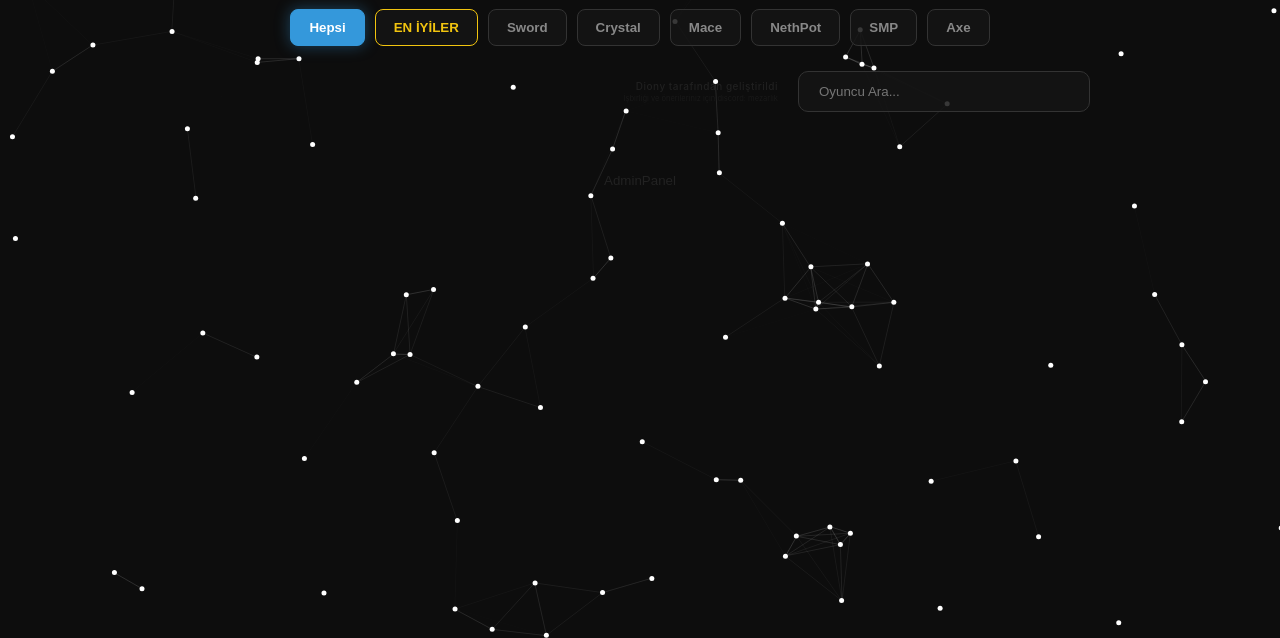
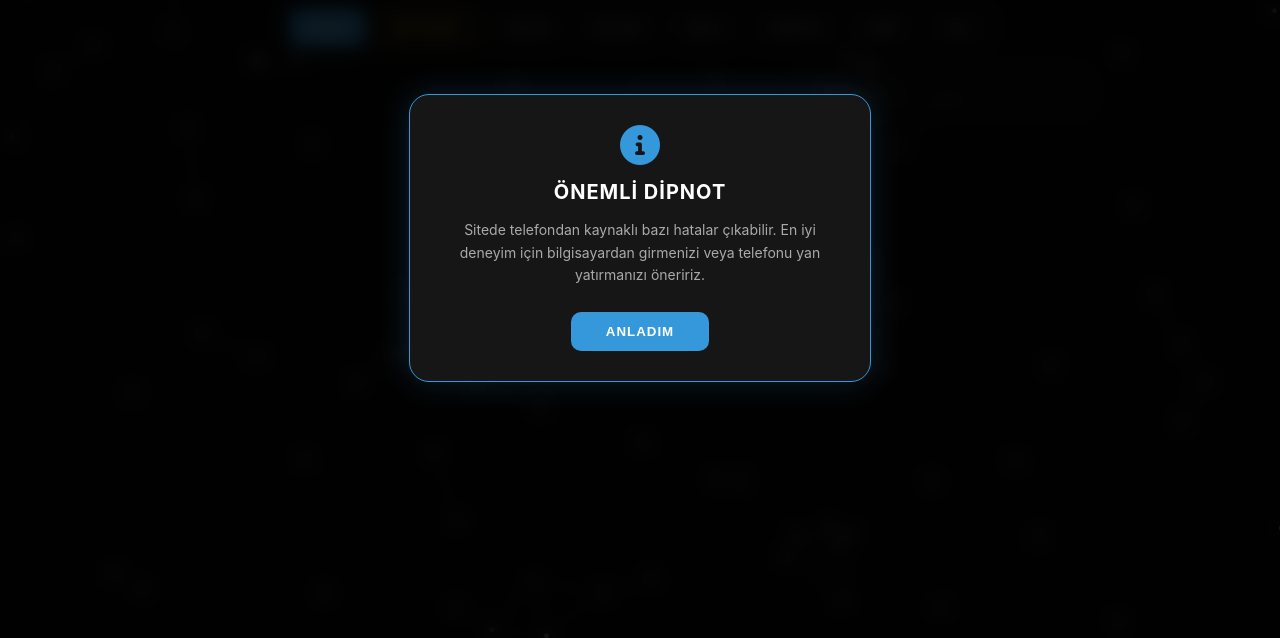
Before and after one commit to Dionysos838/tiertest-1.9-, a plain HTML site: page tiertest3/index.html in a window 1280 px wide. Shown: the part 162-800 px from the top of the page. Drawn offline with nearby package versions, Linux system fonts and the light colour scheme; no server answers.

```diff
--- a/tiertest3/index.html
+++ b/tiertest3/index.html
@@ -215,7 +215,6 @@
             gap: 20px;
         }
 
-        /* FIXLENEN DEV-INFO PARLAMASI */
         .dev-container {
             display: flex;
             flex-direction: column;
@@ -225,50 +224,54 @@
             cursor: default;
         }
 
-        .dev-info {
-            color: rgba(255, 255, 255, 0.08); /* Çok opak */
-            font-size: 10px;
-            font-weight: 500;
-            letter-spacing: 0.5px;
-            transition: all 0.3s ease;
+        .dev-info { color: rgba(255, 255, 255, 0.08); font-size: 10px; font-weight: 500; letter-spacing: 0.5px; transition: all 0.3s ease; }
+        .dev-contact { color: rgba(255, 255, 255, 0.05); font-size: 7.5px; transition: all 0.3s ease; }
+        .dev-container:hover .dev-info { color: rgba(255, 255, 255, 0.7); text-shadow: 0 0 10px rgba(255, 255, 255, 0.5); font-size: 11px; }
+        .dev-container:hover .dev-contact { color: rgba(255, 255, 255, 0.9); text-shadow: 0 0 10px rgba(255, 255, 255, 0.4); font-size: 10px; }
+
+        /* GİRİŞ NOTU (OVERLAY) STİLİ */
+        #entry-note-overlay {
+            position: fixed;
+            top: 0; left: 0; width: 100%; height: 100%;
+            background: rgba(0, 0, 0, 0.85);
+            backdrop-filter: blur(8px);
+            display: flex;
+            justify-content: center;
+            align-items: center;
+            z-index: 20000;
         }
 
-        .dev-contact {
-            color: rgba(255, 255, 255, 0.05); /* Çok opak */
-            font-size: 7.5px;
-            transition: all 0.3s ease;
+        .entry-note-box {
+            background: #161616;
+            border: 1px solid var(--accent-color);
+            padding: 30px;
+            border-radius: 20px;
+            text-align: center;
+            max-width: 400px;
+            width: 90%;
+            box-shadow: 0 0 30px rgba(52, 152, 219, 0.2);
         }
 
-        /* Container'ın üzerine gelince yazılar parlar */
-        .dev-container:hover .dev-info {
-            color: rgba(255, 255, 255, 0.7);
-            text-shadow: 0 0 10px rgba(255, 255, 255, 0.5);
-            font-size: 11px;
+        .entry-note-box i { font-size: 40px; color: var(--accent-color); margin-bottom: 15px; }
+        .entry-note-box h2 { margin: 0 0 15px 0; font-size: 20px; color: #fff; letter-spacing: 1px; }
+        .entry-note-box p { color: #aaa; line-height: 1.6; font-size: 14px; margin-bottom: 25px; }
+        .entry-note-box button {
+            background: var(--accent-color);
+            color: white;
+            border: none;
+            padding: 12px 35px;
+            border-radius: 10px;
+            font-weight: bold;
+            cursor: pointer;
+            transition: 0.3s;
+            text-transform: uppercase;
+            letter-spacing: 1px;
         }
-
-        .dev-container:hover .dev-contact {
-            color: rgba(255, 255, 255, 0.9);
-            text-shadow: 0 0 10px rgba(255, 255, 255, 0.4);
-            font-size: 10px;
-        }
+        .entry-note-box button:hover { transform: scale(1.05); box-shadow: 0 0 15px var(--accent-color); }
 
         .tier-table { width: 100%; max-width: 1000px; border-collapse: separate; border-spacing: 0 12px; }
-
-        .player-row td {
-            padding: 20px 25px;
-            background: var(--card-bg);
-            font-size: 18px;
-            border-top: 1px solid #1f1f1f;
-            border-bottom: 1px solid #1f1f1f;
-            backdrop-filter: blur(10px);
-            transition: all 0.3s ease;
-        }
-
-        .player-row:hover td {
-            background: rgba(45, 45, 45, 0.9);
-            border-color: rgba(52, 152, 219, 0.3);
-            box-shadow: 0 0 15px rgba(52, 152, 219, 0.1);
-        }
+        .player-row td { padding: 20px 25px; background: var(--card-bg); font-size: 18px; border-top: 1px solid #1f1f1f; border-bottom: 1px solid #1f1f1f; backdrop-filter: blur(10px); transition: all 0.3s ease; }
+        .player-row:hover td { background: rgba(45, 45, 45, 0.9); border-color: rgba(52, 152, 219, 0.3); box-shadow: 0 0 15px rgba(52, 152, 219, 0.1); }
 
         .player-head { width: 45px; height: 45px; border-radius: 8px; vertical-align: middle; margin-right: 15px; image-rendering: pixelated; }
         .kit-icon { width: 28px; height: 28px; image-rendering: pixelated; }
@@ -295,6 +298,15 @@
 </head>
 <body>
     <div id="particles-js"></div>
+
+    <div id="entry-note-overlay">
+        <div class="entry-note-box">
+            <i class="fas fa-info-circle"></i>
+            <h2>ÖNEMLİ DİPNOT</h2>
+            <p>Sitede telefondan kaynaklı bazı hatalar çıkabilir. En iyi deneyim için bilgisayardan girmenizi veya telefonu yan yatırmanızı öneririz.</p>
+            <button onclick="document.getElementById('entry-note-overlay').style.display='none'">Anladım</button>
+        </div>
+    </div>
 
     <div id="customModal">
         <div class="modal-box">
```
